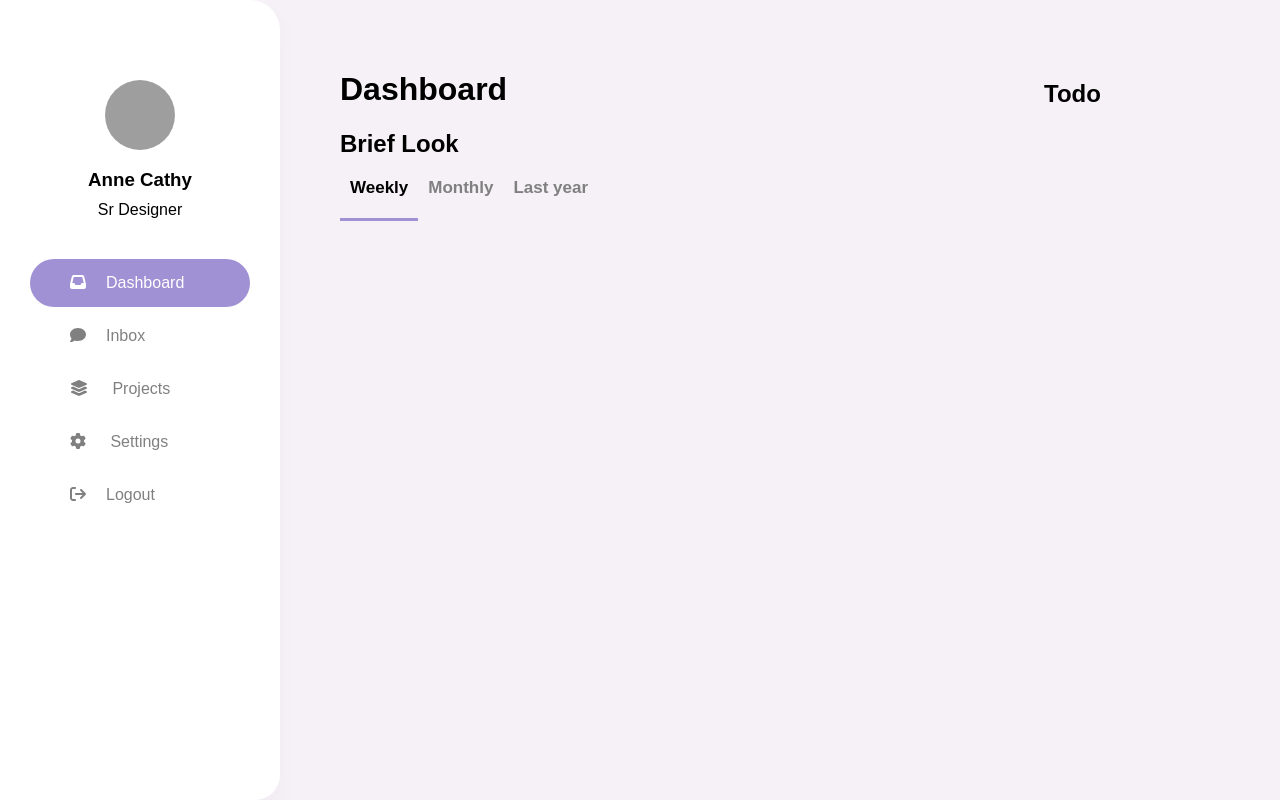
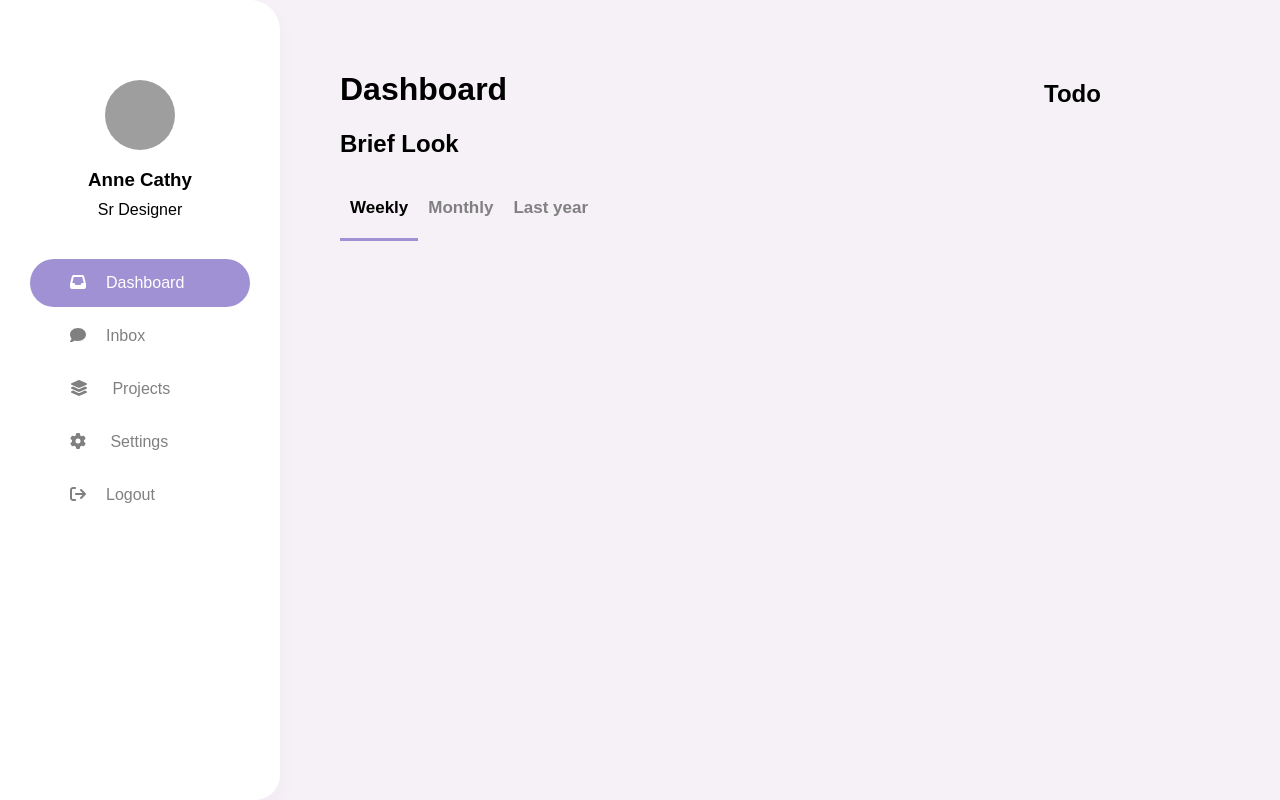
Before and after one commit to vilinh/task-management, a React (Create React App) app in the folder frontend/: page / in a window 1280 px wide. Built offline with nearby package versions, Linux system fonts and the light colour scheme; grey boxes are pictures that could not be loaded; the HTML template or start-up script is replaced by a standard one.

Commit message:
edit: tabs

```diff
--- a/frontend/src/components/Sidebar/sidebar.css
+++ b/frontend/src/components/Sidebar/sidebar.css
@@ -61,6 +61,7 @@
 }
 
 .menu-item:first-child {
+    background-image: none;
     background-color: var(--accent-purple);
     color: white;
 }
--- a/frontend/src/pages/Home/home.css
+++ b/frontend/src/pages/Home/home.css
@@ -25,6 +25,11 @@
     margin-top: 10px;
 }
 
+.tabs {
+    margin-top: 40px;
+}
+
+
 .tab-btn {
     border: none;
     background-color: transparent;
```
